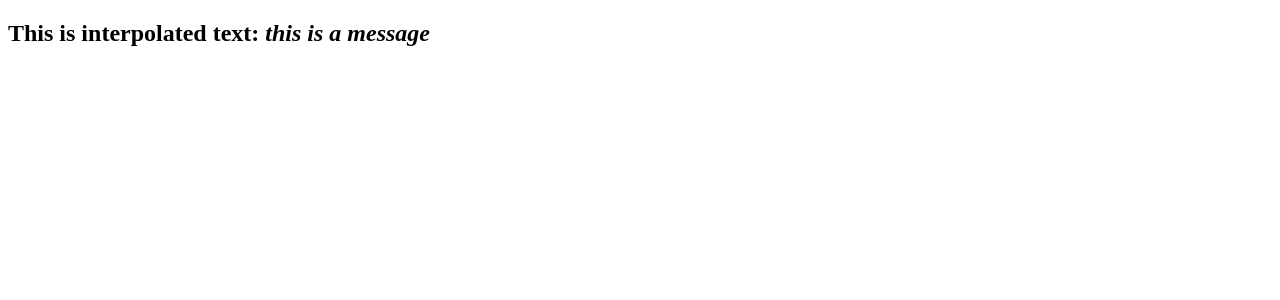
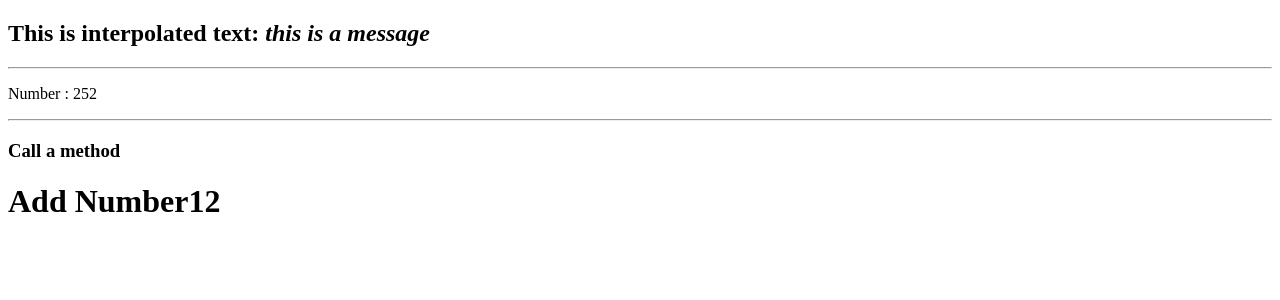
Before and after one commit to HasemMallick/vue-composition-api, a Vue app: page / in a window 1280 px wide. Shown: the top 300 px of the page. Built offline with nearby package versions, Linux system fonts and the light colour scheme.

Commit message:
more text interpolation

```diff
--- a/src/components/TextInterpolationo.vue
+++ b/src/components/TextInterpolationo.vue
@@ -1,9 +1,18 @@
         <script setup>
             const msg = "this is a message"
+            const num = 252
+            const addNum = (x, y) => {
+                return x + y
+            }
         </script>
 <template>
     <div>
         <h2>This is interpolated text: <i>{{ msg }}</i> </h2>
+        <hr>
+        <p>Number : {{ num }}</p>
+        <hr>
+        <h3>Call a method</h3>
+        <h1>Add Number{{ addNum(2, 10) }}</h1>
     </div>
 </template>
 
```
